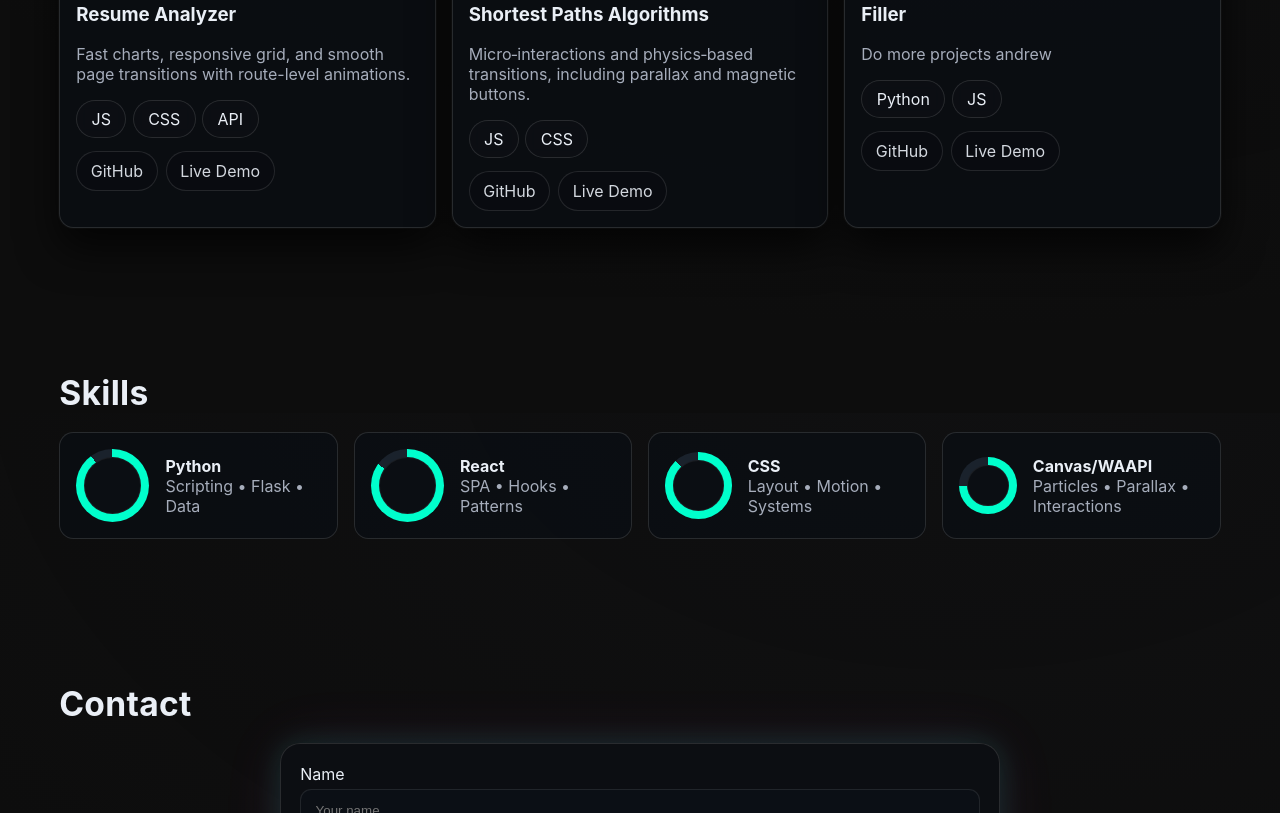
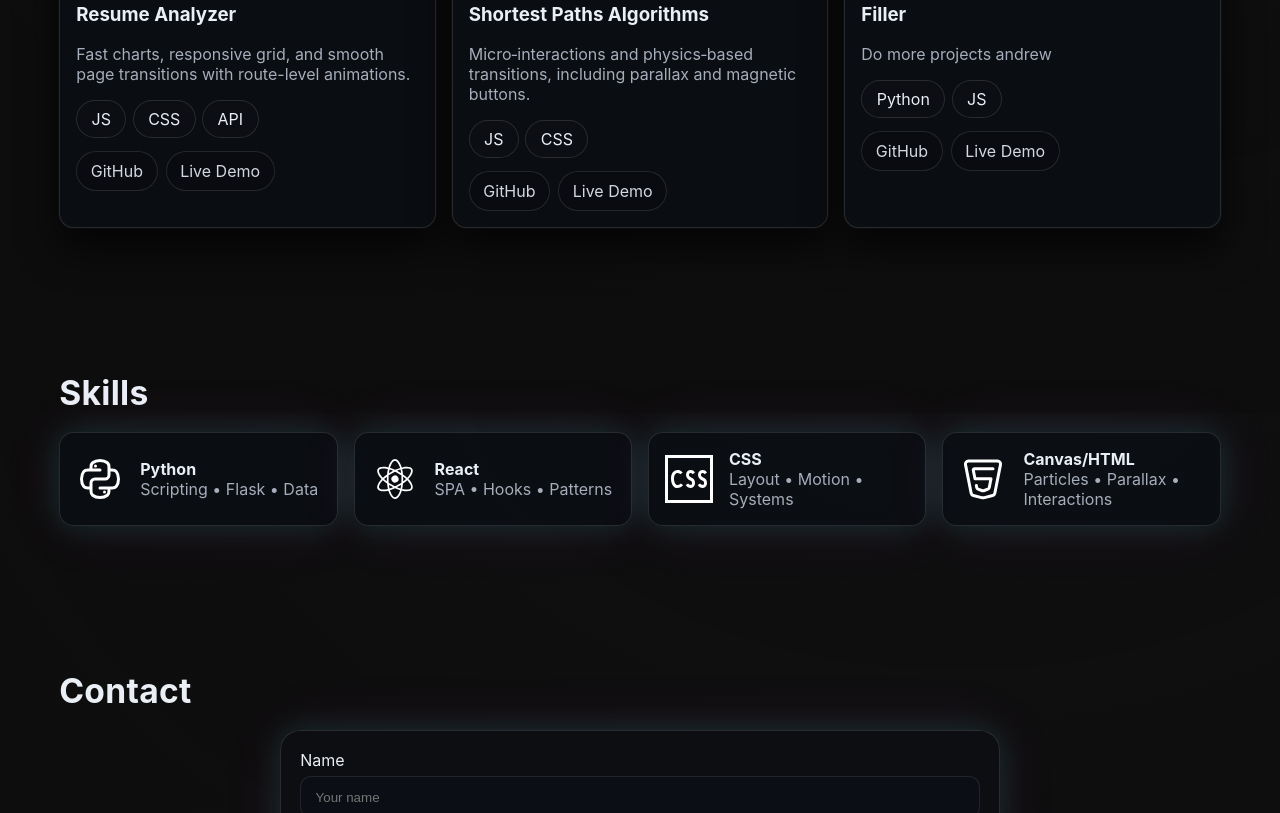
Before and after one commit to Ashilman25/Portfolio, a plain HTML site: page index.html in a window 1280 px wide. Shown: the part 1987-2800 px from the top of the page. Drawn offline with Linux system fonts and the light colour scheme.

Commit message:
Updated icons and appearance

```diff
--- a/assets/css/components.css
+++ b/assets/css/components.css
@@ -206,7 +206,8 @@
     grid-template-columns: 1fr;
   }
 }
-.ring {
+
+.skill {
   display: flex;
   align-items: center;
   gap: 1rem;
@@ -214,28 +215,16 @@
   border: var(--ring);
   border-radius: var(--radius-xl);
   padding: 1rem;
+  box-shadow: var(--shadow-neon);
 }
-.ring .meter {
-  width: 84px;
-  aspect-ratio: 1;
-  border-radius: 50%;
-  display: grid;
-  place-items: center;
-  position: relative;
-  background: conic-gradient(var(--teal) 0deg, #1a222c 0deg);
+
+.skill-icon {
+  width: 48px;
+  height: 48px;
+  object-fit: contain;
 }
-.ring .meter:after {
-  content: "";
-  position: absolute;
-  inset: 8px;
-  border-radius: 50%;
-  background: #0b0e13;
-  border: 1px solid #ffffff10;
-}
-.ring .pct {
-  position: relative;
-  font-weight: 700;
-}
+
+
 
 .contact-card {
   max-width: 720px;
--- a/index.html
+++ b/index.html
@@ -233,36 +233,41 @@
     <section class="section container" id="skills">
       <h2 class="reveal">Skills</h2>
       <div class="skills-wrap">
-        <div class="ring reveal" data-percent="90">
-          <div class="meter"><span class="pct">90%</span></div>
+        <div class="skill reveal">
+          <img src="assets/img/icons/python.svg" alt="Python logo" class="skill-icon" />
           <div>
             <strong>Python</strong>
             <div class="muted">Scripting • Flask • Data</div>
           </div>
         </div>
-        <div class="ring reveal" data-percent="85">
-          <div class="meter"><span class="pct">85%</span></div>
+
+        <div class="skill reveal">
+          <img src="assets/img/icons/react.svg" alt="React logo" class="skill-icon" />
           <div>
             <strong>React</strong>
             <div class="muted">SPA • Hooks • Patterns</div>
           </div>
         </div>
-        <div class="ring reveal" data-percent="88">
-          <div class="meter"><span class="pct">88%</span></div>
+
+        <div class="skill reveal">
+          <img src="assets/img/icons/css.svg" alt="CSS3 logo" class="skill-icon" />
           <div>
             <strong>CSS</strong>
             <div class="muted">Layout • Motion • Systems</div>
           </div>
         </div>
-        <div class="ring reveal" data-percent="75">
-          <div class="meter"><span class="pct">75%</span></div>
+
+        <div class="skill reveal">
+          <img src="assets/img/icons/canvas.svg" alt="Canvas logo" class="skill-icon" />
           <div>
-            <strong>Canvas/WAAPI</strong>
+            <strong>Canvas/HTML</strong>
             <div class="muted">Particles • Parallax • Interactions</div>
           </div>
         </div>
+
       </div>
     </section>
+
 
     <!-- CONTACT -->
     <section class="section container" id="contact">
```
Also changed, not shown: assets/img/icons/canvas.svg (added), assets/img/icons/css.svg (added), assets/img/icons/python.svg (added), assets/img/icons/react.svg (added), 2 other files.
